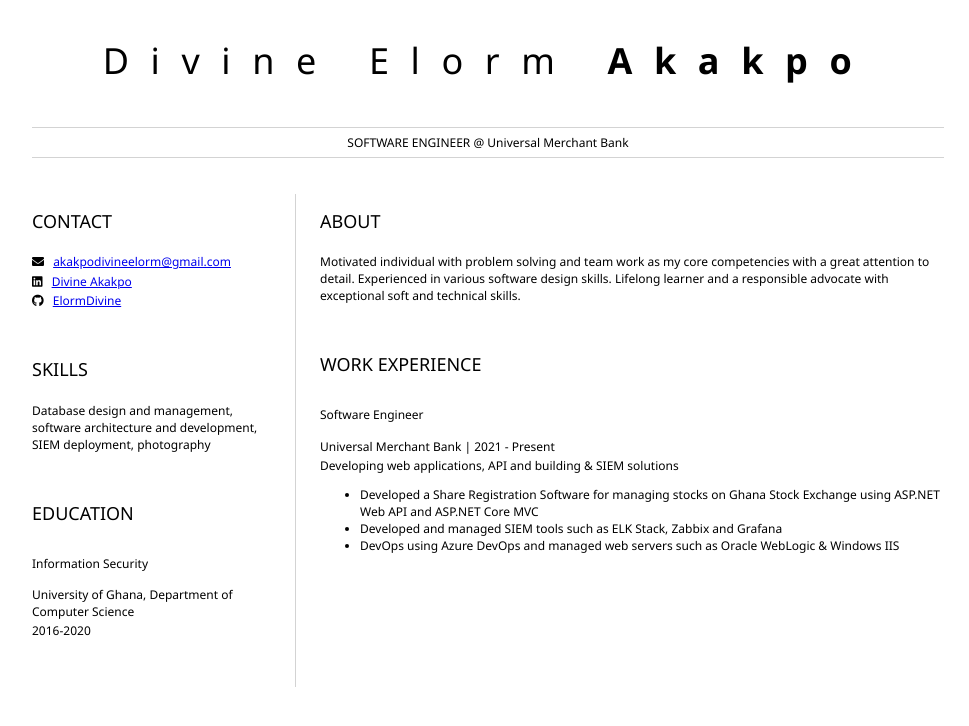
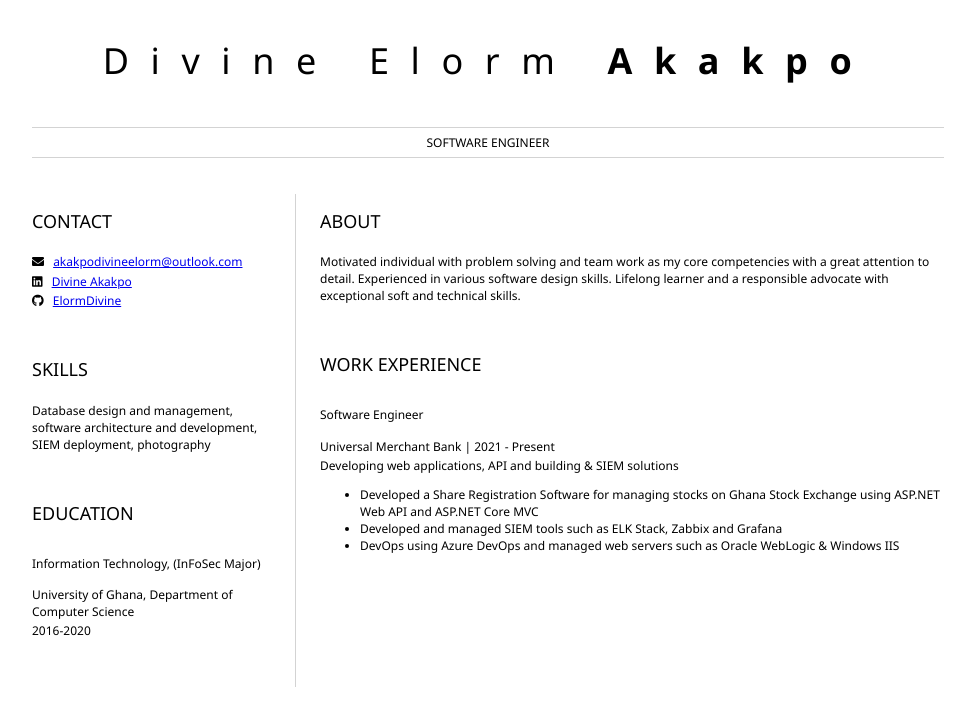
Before and after one commit to ElormDivine/resume, a plain HTML site: page index.html in a window 1280 px wide. Shown: the whole page, without its empty margins (152-1121 px from the left). Drawn offline with Linux system fonts and the light colour scheme.

Commit message:
UK Info Sec first

```diff
--- a/index.html
+++ b/index.html
@@ -11,7 +11,7 @@
         <!-- resume header with your name and title -->
         <h1>Divine Elorm <b>Akakpo</b></h1>
         <hr>
-        SOFTWARE ENGINEER @ Universal Merchant Bank
+        SOFTWARE ENGINEER
         <hr>
     </header>
 
@@ -22,7 +22,7 @@
                 <!-- contact info including social media -->
                 <p>
                     <i class="fa fa-envelope" aria-hidden="true"></i>
-                    <a href="mailto:akakpodivineelorm@gmail.com">akakpodivineelorm@gmail.com</a>
+                    <a href="mailto:akakpodivineelorm@gmail.com">akakpodivineelorm@outlook.com</a>
                 </p>
 
                 <p>
@@ -44,7 +44,7 @@
             <section>
                 <h2>EDUCATION</h2>
                 <!-- your education -->
-                <h3>Information Security</h3>
+                <h3>Information Technology, (InFoSec Major)</h3>
                 <p>
                     University of Ghana, Department of Computer Science
                 </p>
```
